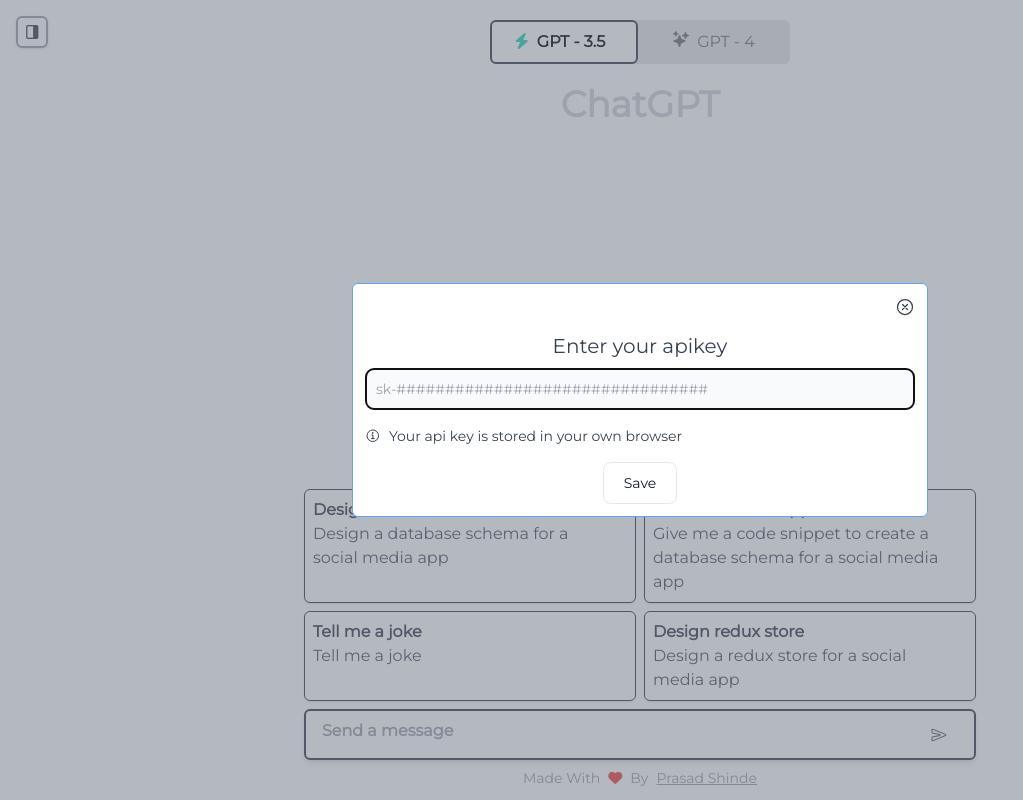
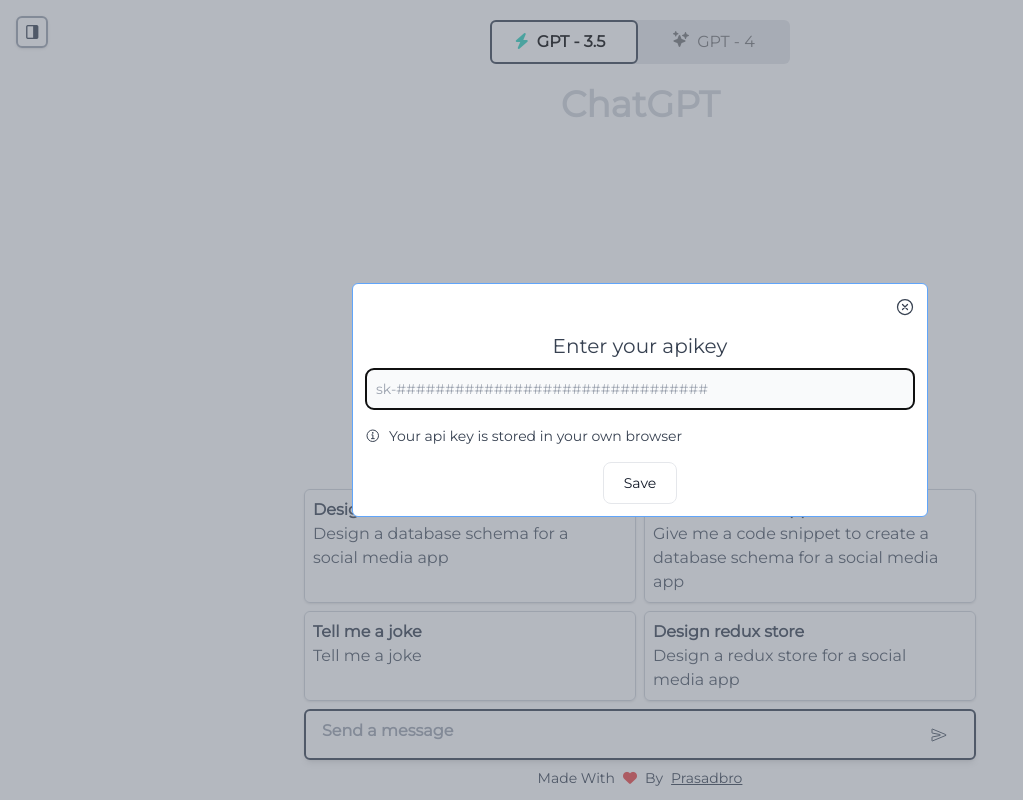
Before and after one commit to PrasadBroo/ChatGPT, a React (Vite) app: page / in a window 1280 px wide. Shown: the whole page, without its empty margins (0-1023 px from the left). Built offline with nearby package versions, Linux system fonts and the light colour scheme.

Commit message:
fixed borders

```diff
--- a/src/App.tsx
+++ b/src/App.tsx
@@ -74,7 +74,7 @@
 
             <div className="dark:bg-inherit">
               <UserQuery />
-              <footer className="info text-sm py-2 text-gray-400 dark:text-white text-center">
+              <footer className="info text-sm py-2 text-gray-700 dark:text-white text-center">
                 Made With
                 <span className="mx-2">
                   <i
@@ -89,7 +89,7 @@
                   rel="noopener noreferrer"
                   className="ml-2 underline"
                 >
-                  Prasad Shinde
+                  Prasadbro
                 </a>
               </footer>
             </div>
--- a/src/components/DefaultIdea/DefaultIdea.tsx
+++ b/src/components/DefaultIdea/DefaultIdea.tsx
@@ -22,7 +22,7 @@
       {ideas.map((i) => (
         <button
           key={i.idea}
-          className="border inline-flex dark:border-gray-500 border-gray-700 mb-2  w-full text-left p-2 group rounded-md  shadow flex-1 md:flex-row md:items-center"
+          className="border inline-flex dark:border-gray-500 border-gray-300 hover:bg-gray-200 mb-2  w-full text-left p-2 group rounded-md  shadow flex-1 md:flex-row md:items-center"
           onClick={() => {
             addChat({
               role: "user",
@@ -32,7 +32,7 @@
             addChat({ role: "assistant", content: "", id: shortid.generate() });
           }}
         >
-          <div className=" self-stretch">
+          <div className=" self-stretch w-11/12">
             <h3 className=" font-bold  dark:text-gray-300 text-gray-700">
               {i.idea}
             </h3>
```
